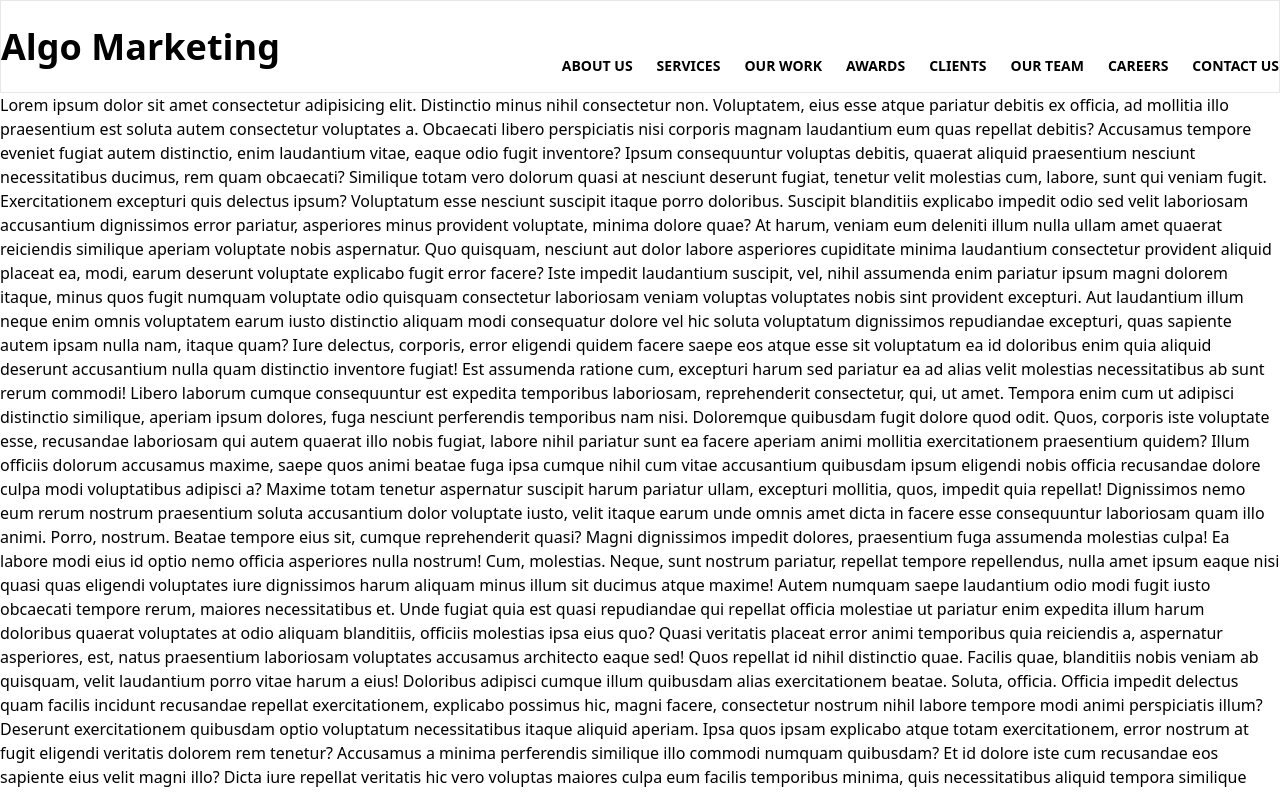
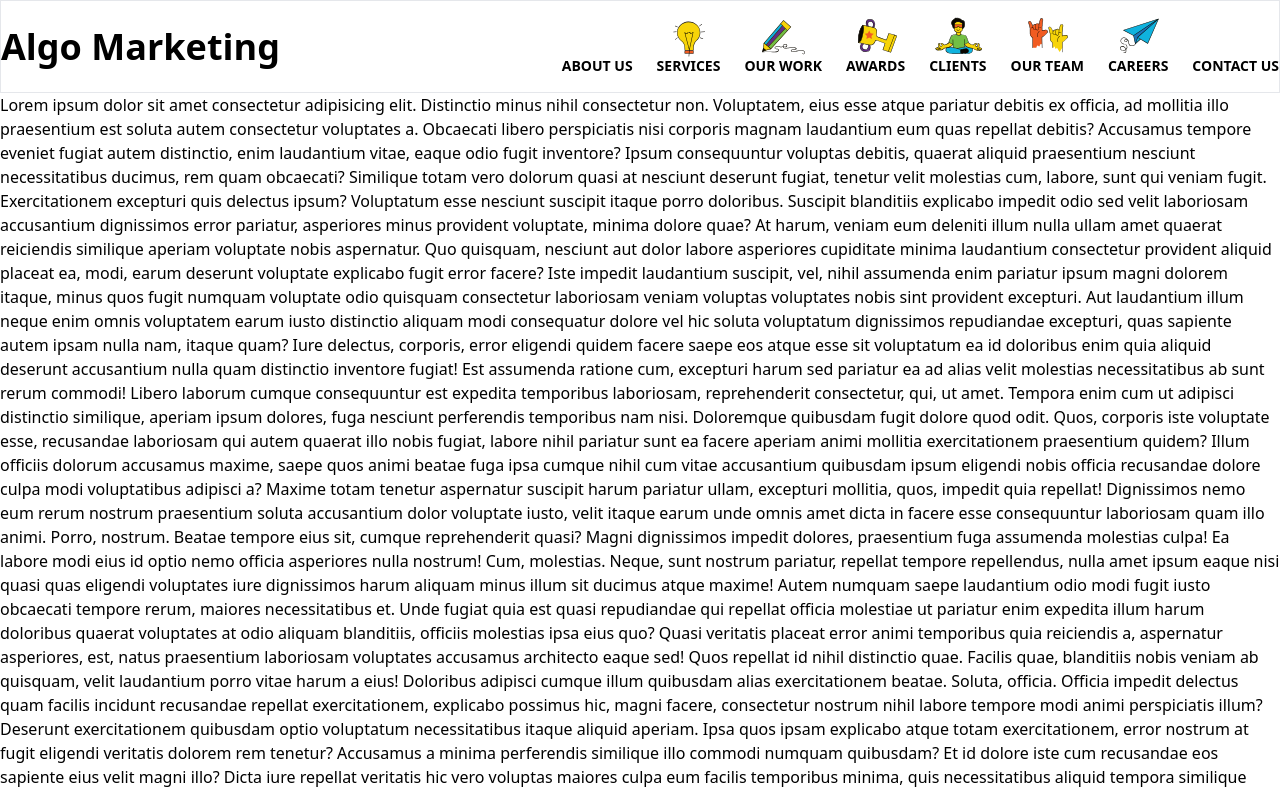
Before and after one commit to Kapil685838/algo-marketing, a Nuxt app: page / in a window 1280 px wide. Shown: the top 793 px of the page. Built offline with nearby package versions, Linux system fonts and the light colour scheme.

Commit message:
Updated: Active link of Navbar

```diff
--- a/components/Navbar.vue
+++ b/components/Navbar.vue
@@ -5,7 +5,7 @@
       <ul class="flex items-center gap-6">
         <li v-for="nav in root.nav.links" :key="nav.id">
           <NuxtLink :to="nav.to" class="flex flex-col items-center group">
-            <img :src="nav.img" class="w-12 -mb-1 invisible group-hover:visible" alt="" />
+            <img :src="nav.img" class="w-12 -mb-1 group-hover:visible" :class="route.path === nav.to ? '' : 'invisible'" alt="" />
             <span class="text-sm font-semibold">{{ nav.label.toUpperCase() }}</span>
           </NuxtLink>
         </li>
@@ -16,4 +16,6 @@
 
 <script setup>
 const root = useRootStore();
+
+const route = useRoute();
 </script>
```
